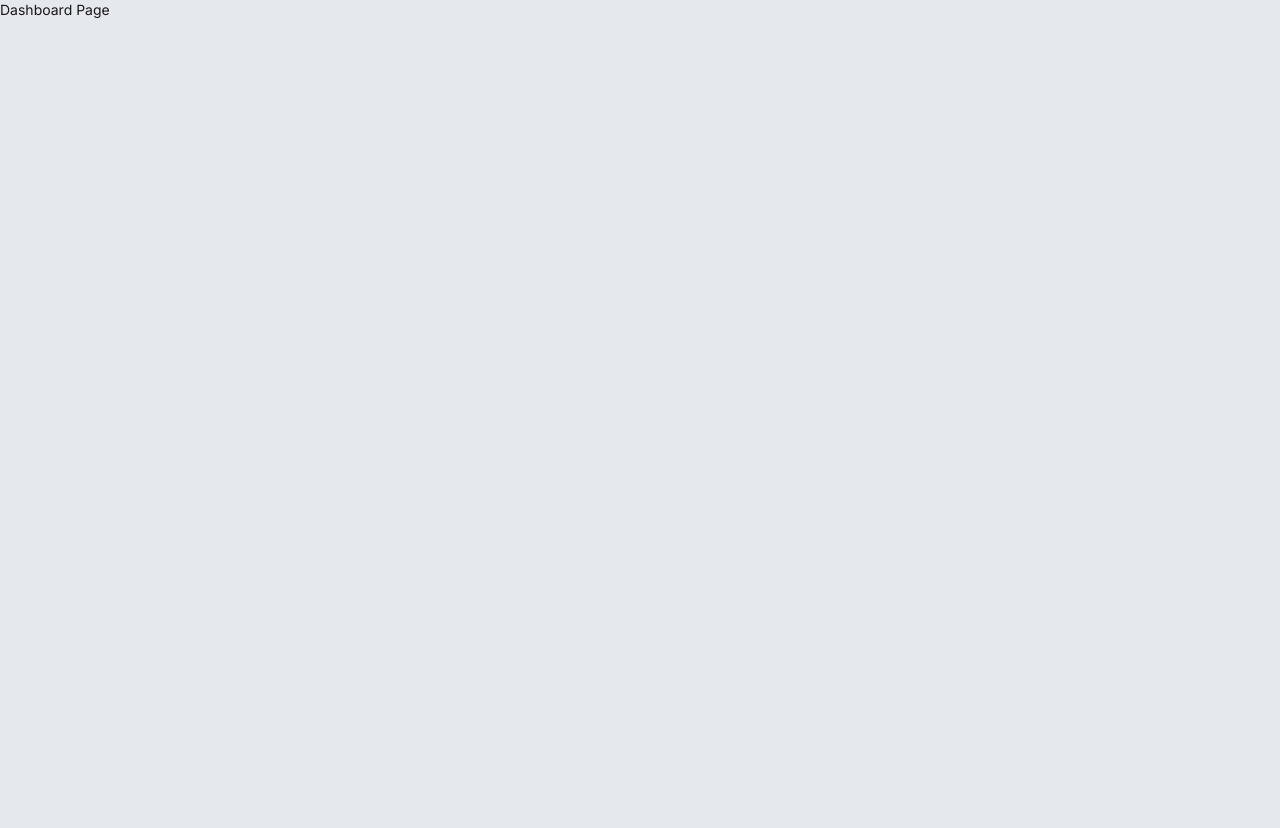
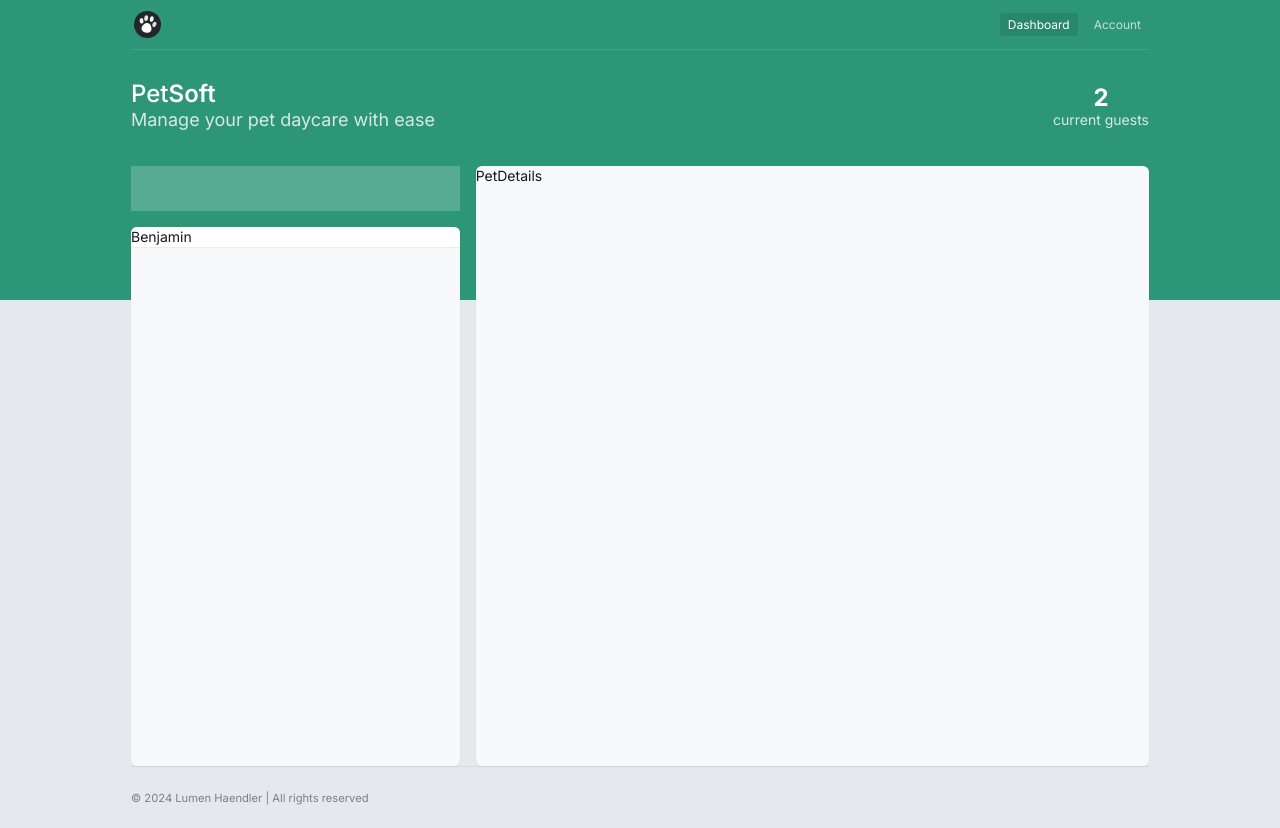
Before and after one commit to Schlumen/petsoft, a Next.js app: page /app/dashboard in a window 1280 px wide. Before the commit the page ends 800 px from the top, so only its background shows below. Built offline with nearby package versions, Linux system fonts and the light colour scheme.

Commit message:
App Layouting

```diff
--- a/src/app/(app)/app/dashboard/page.tsx
+++ b/src/app/(app)/app/dashboard/page.tsx
@@ -1,3 +1,36 @@
+import Branding from "@/components/branding";
+import ContentBlock from "@/components/content-block";
+import PetDetails from "@/components/pet-details";
+import PetList from "@/components/pet-list";
+import SearchForm from "@/components/search-form";
+import Stats from "@/components/stats";
+
 export default function Page() {
-  return <div>Dashboard Page</div>;
+  return (
+    <main>
+      <div className="flex items-center justify-between text-white py-8">
+        <Branding />
+
+        <Stats />
+      </div>
+
+      <div className="grid md:grid-cols-3 md:grid-rows-[45px_1fr] grid-rows-[45px_300px_500px] gap-4 md:h-[600px]">
+        <div className="md:row-start-1 md:row-span-1 md:col-start-1 md:col-span-1">
+          <SearchForm />
+        </div>
+
+        <div className="md:row-start-2 md:row-span-full md:col-start-1 md:col-span-1">
+          <ContentBlock>
+            <PetList />
+          </ContentBlock>
+        </div>
+
+        <div className="md:row-start-1 md:row-span-full md:col-start-2 md:col-span-full">
+          <ContentBlock>
+            <PetDetails />
+          </ContentBlock>
+        </div>
+      </div>
+    </main>
+  );
 }
--- /dev/null
+++ b/src/app/(app)/layout.tsx
@@ -0,0 +1,16 @@
+import AppFooter from "@/components/app-footer";
+import AppHeader from "@/components/app-header";
+import BackgroundPattern from "@/components/background-pattern";
+
+export default function Layout({ children }: { children: React.ReactNode }) {
+  return (
+    <>
+      <BackgroundPattern />
+      <div className="flex flex-col max-w-[1050px] mx-auto px-4 min-h-screen">
+        <AppHeader />
+        {children}
+        <AppFooter />
+      </div>
+    </>
+  );
+}
--- /dev/null
+++ b/src/components/app-footer.tsx
@@ -0,0 +1,9 @@
+export default function AppFooter() {
+  return (
+    <footer className="mt-auto border-t border-black/5 py-5">
+      <small className="opacity-50">
+        &copy; 2024 Lumen Haendler | All rights reserved
+      </small>
+    </footer>
+  );
+}
--- /dev/null
+++ b/src/components/app-header.tsx
@@ -0,0 +1,44 @@
+"use client";
+
+import Link from "next/link";
+import Logo from "./logo";
+import { usePathname } from "next/navigation";
+import { cn } from "@/lib/utils";
+
+const routes = [
+  {
+    label: "Dashboard",
+    path: "/app/dashboard",
+  },
+  {
+    label: "Account",
+    path: "/app/account",
+  },
+];
+
+export default function AppHeader() {
+  const activePathname = usePathname();
+
+  return (
+    <header className="flex justify-between items-center border-b border-white/10 py-2">
+      <Logo />
+      <nav>
+        <ul className="flex gap-2 text-xs">
+          {routes.map(route => (
+            <li key={route.path}>
+              <Link
+                className={cn(
+                  "text-white/70 rounded-sm px-2 py-1 hover:text-white focus:text-white transition",
+                  { "bg-black/10 text-white": route.path === activePathname }
+                )}
+                href={route.path}
+              >
+                {route.label}
+              </Link>
+            </li>
+          ))}
+        </ul>
+      </nav>
+    </header>
+  );
+}
--- /dev/null
+++ b/src/components/background-pattern.tsx
@@ -0,0 +1,3 @@
+export default function BackgroundPattern() {
+  return <div className="bg-[#2C9676] h-[300px] w-full absolute top-0 -z-10" />;
+}
--- /dev/null
+++ b/src/components/branding.tsx
@@ -0,0 +1,12 @@
+import H1 from "./h1";
+
+export default function Branding() {
+  return (
+    <section>
+      <H1>
+        Pet<span className="font-semibold">Soft</span>
+      </H1>
+      <p className="text-lg opacity-80">Manage your pet daycare with ease</p>
+    </section>
+  );
+}
--- /dev/null
+++ b/src/components/content-block.tsx
@@ -0,0 +1,11 @@
+export default function ContentBlock({
+  children,
+}: {
+  children: React.ReactNode;
+}) {
+  return (
+    <div className="bg-[#F7F8FA] shadow-sm rounded-md overflow-hidden h-full w-full">
+      {children}
+    </div>
+  );
+}
--- /dev/null
+++ b/src/components/h1.tsx
@@ -0,0 +1,3 @@
+export default function H1({ children }: { children: React.ReactNode }) {
+  return <h1 className="font-medium text-2xl leading-6">{children}</h1>;
+}
--- /dev/null
+++ b/src/components/pet-details.tsx
@@ -0,0 +1,3 @@
+export default function PetDetails() {
+  return <section className="w-full h-full">PetDetails</section>;
+}
--- /dev/null
+++ b/src/components/pet-list.tsx
@@ -0,0 +1,9 @@
+export default function PetList() {
+  return (
+    <ul className="bg-white border-b border-black/[0.08]">
+      <li>
+        <button>Benjamin</button>
+      </li>
+    </ul>
+  );
+}
--- /dev/null
+++ b/src/components/search-form.tsx
@@ -0,0 +1,7 @@
+export default function SearchForm() {
+  return (
+    <form className="w-full h-full">
+      <input className="w-full h-full bg-white/20" />
+    </form>
+  );
+}
--- /dev/null
+++ b/src/components/stats.tsx
@@ -0,0 +1,8 @@
+export default function Stats() {
+  return (
+    <section className="text-center">
+      <p className="text-2xl font-bold leading-6">2</p>
+      <p className="opacity-80">current guests</p>
+    </section>
+  );
+}
```
